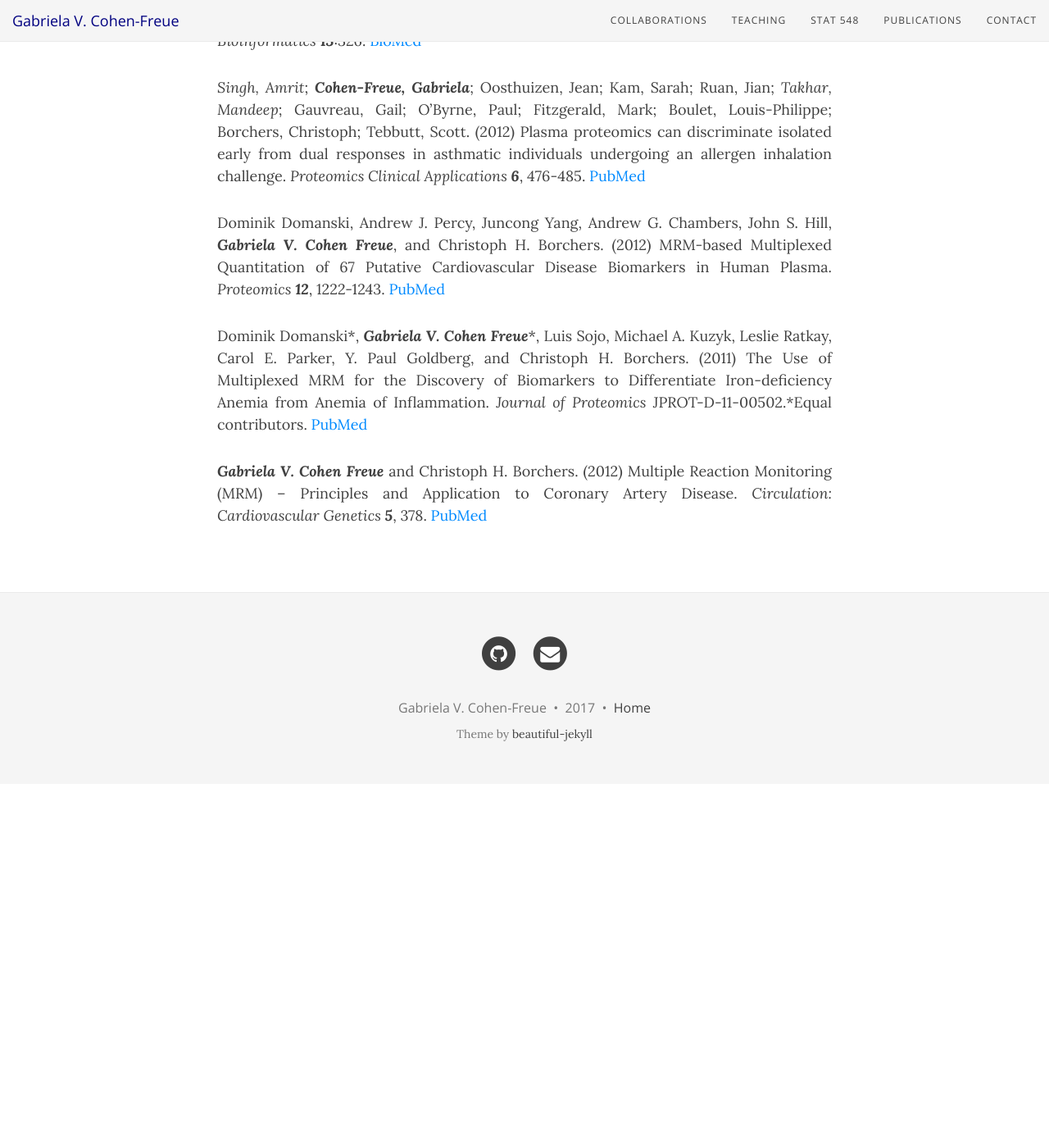
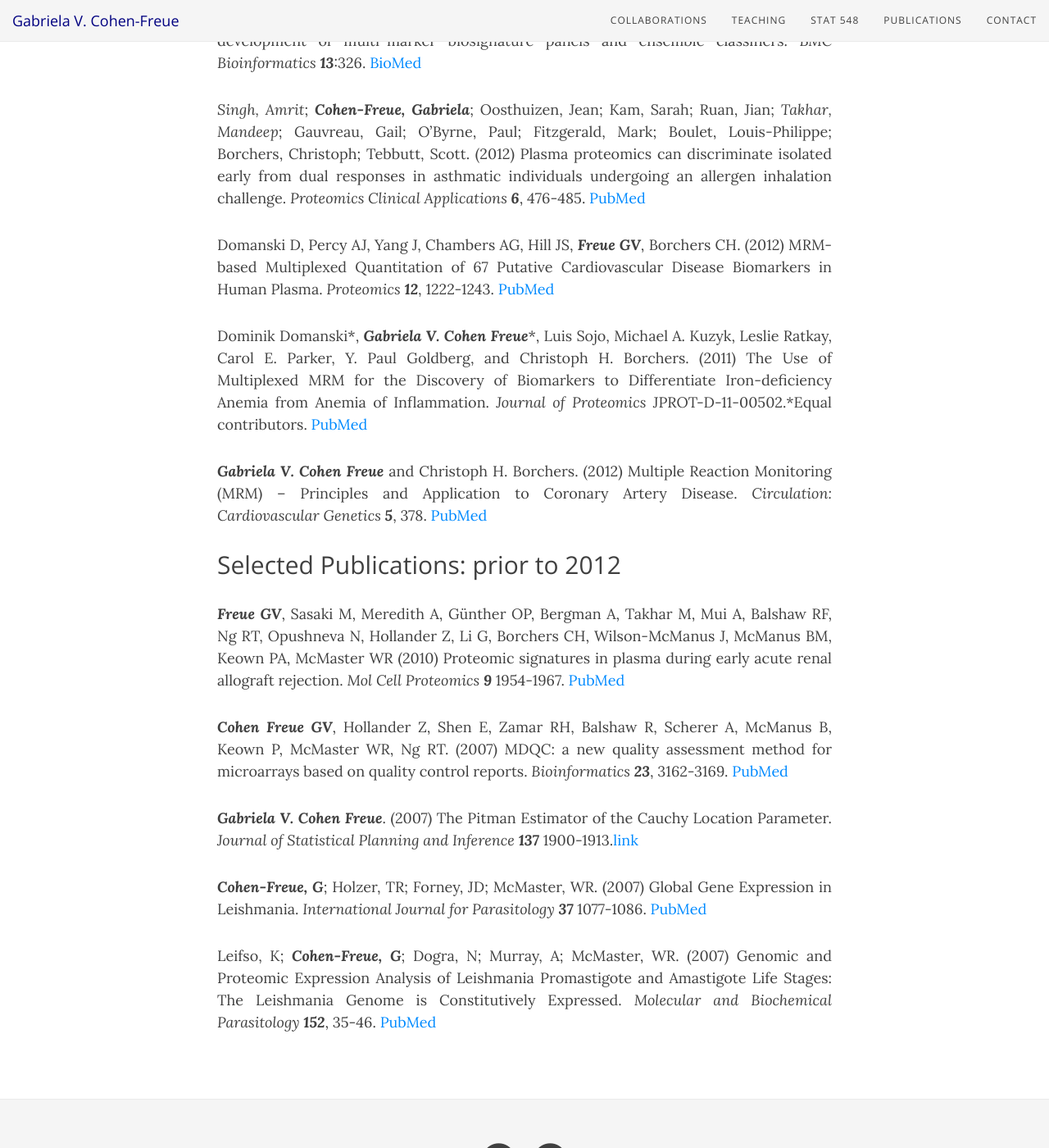
Before and after one commit to gcohenfr/gcohenfr.github.io, a Jekyll site: the page built from pub.md, in a window 1280 px wide and 1400 px high, scrolled down 2156 px. Shown: the whole window at 82% size. Built offline with Jekyll 4.4.1, drawn with Linux system fonts in a browser that asks for light colours; nearby versions of some CDN libraries; before the commit the page ends 3112 px from its top, so only the background shows below that; some of the changed text lies outside the part shown.

Commit message:
Update pub.md
update publication list and added link to CV

```diff
--- a/pub.md
+++ b/pub.md
@@ -4,7 +4,7 @@
 subtitle: List of my most recent publications
 ---
 
-The name of students that work under my supervision are *italicized*.
+A full list of publications and contributions is available in my [CV](https://github.com/gcohenfr/gcohenfr.github.io/blob/master/shortCV.pdf). The name of students that work under my supervision are *italicized*.
 
 ## Work Submitted
 *Mandeep Takhar*, Mayu Sasaki, Zsuzsanna Hollander, W. Robert McMaster, Raymond T. Ng, ***Gabriela Cohen Freue***. PGCA: A New Algorithm to Link Protein Groups Created from MS/MS Data. Submitted to *PLoS One* on September 23rd, 2016. Invited to revise and resubmit before February 28th, 2017.
@@ -48,8 +48,7 @@
 *Singh, Amrit*; ***Cohen-Freue, Gabriela***; Oosthuizen, Jean; Kam, Sarah; Ruan, Jian; *Takhar, Mandeep*; Gauvreau, Gail; O'Byrne, Paul; Fitzgerald, Mark; Boulet, Louis-Philippe; Borchers, Christoph; Tebbutt, Scott. (2012) Plasma proteomics can discriminate isolated early from dual responses in asthmatic individuals undergoing an allergen inhalation challenge. *Proteomics Clinical Applications* ***6***, 476-485.
 [PubMed](https://www.ncbi.nlm.nih.gov/pubmed/22930592)
 
-
-Dominik Domanski, Andrew J. Percy, Juncong Yang, Andrew G. Chambers, John S. Hill, ***Gabriela V. Cohen Freue***, and Christoph H. Borchers. (2012) MRM-based Multiplexed Quantitation of 67 Putative Cardiovascular Disease Biomarkers in Human Plasma. *Proteomics* ***12***, 1222-1243.
+Domanski D, Percy AJ, Yang J, Chambers AG, Hill JS, ***Freue GV***, Borchers CH. (2012) MRM-based Multiplexed Quantitation of 67 Putative Cardiovascular Disease Biomarkers in Human Plasma. *Proteomics* ***12***, 1222-1243.
 [PubMed](https://www.ncbi.nlm.nih.gov/pubmed/22577024)
 
 
@@ -59,3 +58,15 @@
 
 ***Gabriela V. Cohen Freue*** and Christoph H. Borchers. (2012) Multiple Reaction Monitoring (MRM) – Principles and Application to Coronary Artery Disease. *Circulation: Cardiovascular Genetics* ***5***, 378.
 [PubMed](https://www.ncbi.nlm.nih.gov/pubmed/22715283)
+
+## Selected Publications: prior to 2012
+
+***Freue GV***, Sasaki M, Meredith A, Günther OP, Bergman A, Takhar M, Mui A, Balshaw RF, Ng RT, Opushneva N, Hollander Z, Li G, Borchers CH, Wilson-McManus J, McManus BM, Keown PA, McMaster WR (2010) Proteomic signatures in plasma during early acute renal allograft rejection. *Mol Cell Proteomics* ***9*** 1954-1967. [PubMed](https://www.ncbi.nlm.nih.gov/pubmed/20501940)
+
+***Cohen Freue GV***,  Hollander Z, Shen E, Zamar RH, Balshaw R, Scherer A, McManus B, Keown P, McMaster WR, Ng RT. (2007)  MDQC: a new quality assessment method for microarrays based on quality control reports. *Bioinformatics* ***23***, 3162-3169. [PubMed](https://www.ncbi.nlm.nih.gov/pubmed/17933854)
+
+***Gabriela V. Cohen Freue***. (2007) The Pitman Estimator of the Cauchy Location Parameter. *Journal of Statistical Planning and Inference* ***137*** 1900-1913.[link](http://www.sciencedirect.com/science/article/pii/S0378375806001285)
+
+***Cohen-Freue, G***; Holzer, TR; Forney, JD; McMaster, WR. (2007) Global Gene Expression in Leishmania. *International Journal for Parasitology* ***37*** 1077-1086. [PubMed](https://www.ncbi.nlm.nih.gov/pubmed/17574557)
+
+Leifso, K; ***Cohen-Freue, G***; Dogra, N; Murray, A; McMaster, WR. (2007) Genomic and Proteomic Expression Analysis of Leishmania Promastigote and Amastigote Life Stages: The Leishmania Genome is Constitutively Expressed. *Molecular and Biochemical Parasitology* ***152***, 35-46. [PubMed](https://www.ncbi.nlm.nih.gov/pubmed/17188763)
```
